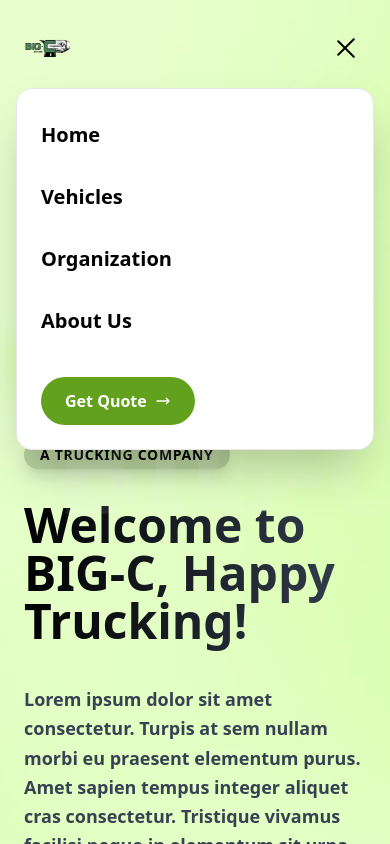
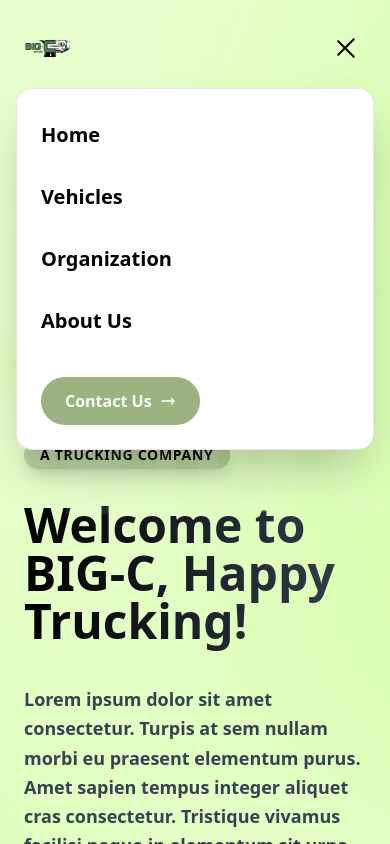
Before and after one commit to Kouuuta/Truckin-Website, a React (Vite) app: page / in a window 390 px wide. Both pictures are taken after a click on the button 346 px from the left and 48 px from the top of the page. Shown: the top 844 px of the page. Built offline with nearby package versions, Linux system fonts and the light colour scheme.

Commit message:
updated animations

```diff
--- a/src/components/AboutSection.tsx
+++ b/src/components/AboutSection.tsx
@@ -2,7 +2,7 @@ import { motion } from "framer-motion";
 
 export const AboutSection = () => {
   const fadeInFromLeft = {
-    hidden: { opacity: 0, x: -500 },
+    hidden: { opacity: 0, x: -50 },
     visible: {
       opacity: 1,
       x: 0,
@@ -11,7 +11,7 @@ export const AboutSection = () => {
   };
 
   const fadeInFromRight = {
-    hidden: { opacity: 0, x: 500 },
+    hidden: { opacity: 0, x: 50 },
     visible: {
       opacity: 1,
       x: 0,
--- a/src/components/Navbar.tsx
+++ b/src/components/Navbar.tsx
@@ -204,9 +204,9 @@ export const Navbar = () => {
                 >
                   <button
                     onClick={() => scrollToSection("about")}
-                    className="inline-flex items-center px-6 py-3 bg-[#61A11D] text-white rounded-full font-bold hover:bg-[#4d8017] transition-colors"
+                    className="inline-flex items-center px-6 py-3 bg-olive text-white rounded-full font-bold hover:bg-olive transition-colors"
                   >
-                    Get Quote
+                    Contact Us
                     <svg
                       className="w-4 h-4 ml-2"
                       fill="none"
--- a/src/components/VehiclesSection.tsx
+++ b/src/components/VehiclesSection.tsx
@@ -99,7 +99,7 @@ export const VehiclesSection = () => {
   const scrollLeft = () => {
     if (carouselRef.current) {
       carouselRef.current.scrollBy({
-        left: -500,
+        left: -50,
         behavior: "smooth",
       });
     }
@@ -108,7 +108,7 @@ export const VehiclesSection = () => {
   const scrollRight = () => {
     if (carouselRef.current) {
       carouselRef.current.scrollBy({
-        left: 500,
+        left: 50,
         behavior: "smooth",
       });
     }
@@ -130,7 +130,7 @@ export const VehiclesSection = () => {
   }, []);
 
   const fadeInRight = {
-    hidden: { opacity: 0, x: 500 },
+    hidden: { opacity: 0, x: 50 },
     visible: { opacity: 1, x: 0 },
   };
 
```
